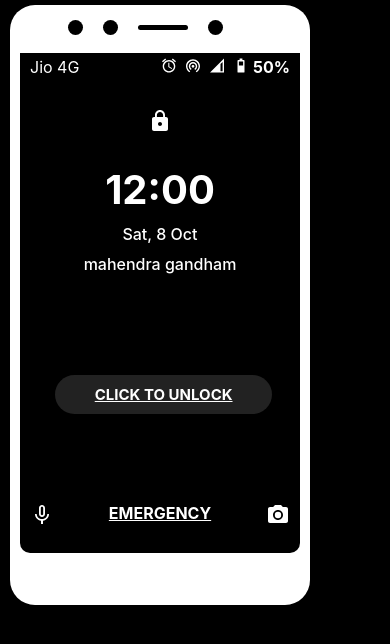
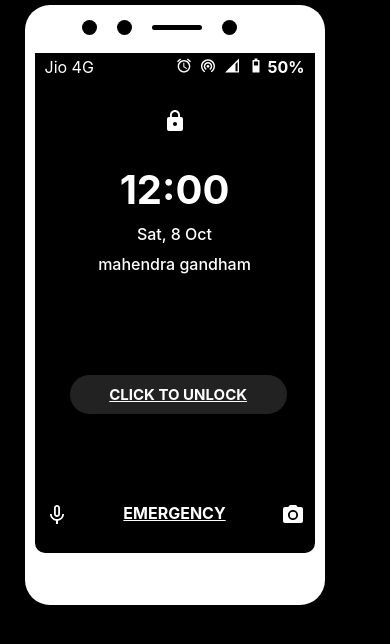
Before and after one commit to mahendrasaikumargandham/MiA2-UI, a React (Create React App) app: page / in a window 390 px wide. Shown: the top 644 px of the page. Built offline with nearby package versions, Linux system fonts and the light colour scheme.

Commit message:
Added UI

```diff
--- a/src/App.css
+++ b/src/App.css
@@ -58,7 +58,7 @@
     width: 300px;
     overflow-x: hidden;
     transform: translate(5px, 5px);
-    margin-left: 5px;
+    margin-left: 5%;
   }
   .container {
     height: 500px;
--- a/src/components/Header/Header.css
+++ b/src/components/Header/Header.css
@@ -5,7 +5,7 @@
     justify-content: space-between;
     margin-left: 10px;
     margin-right: 10px;
-    margin-buttom: 10px;
+    margin-bottom: 10px;
     background-color: #000000;
 }
 
```
